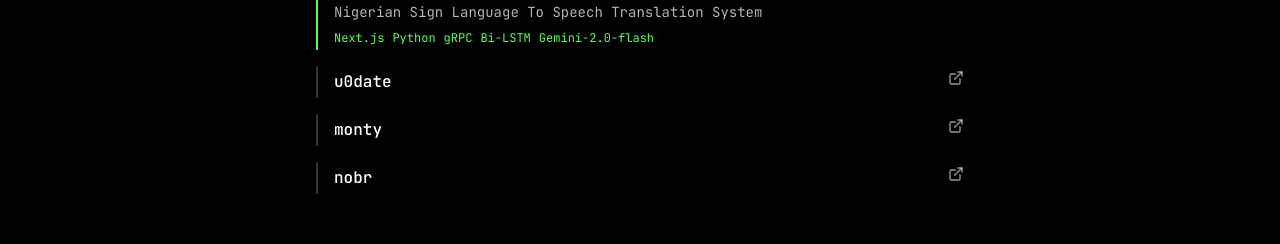
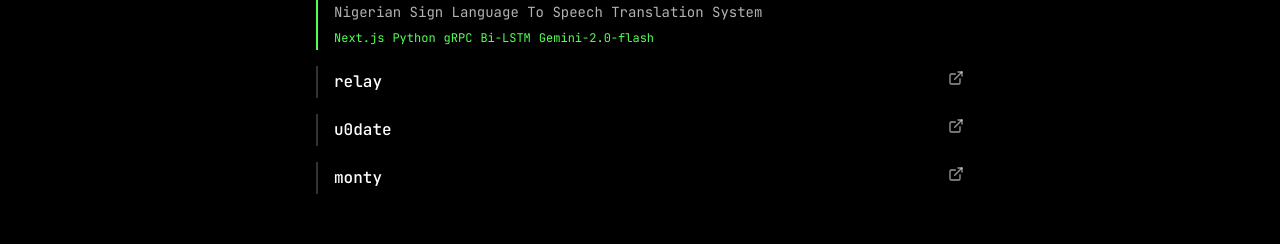
Before and after one commit to 3akare/portfolio, a Next.js app: page / in a window 1280 px wide. Shown: the part 454-698 px from the top of the page. Built offline with nearby package versions, Linux system fonts and the light colour scheme.

Commit message:
feat [portfolio]: add new project description

```diff
--- a/src/app/page.tsx
+++ b/src/app/page.tsx
@@ -18,25 +18,25 @@ export default function Home() {
     },
     {
       id: 2,
+      title: "relay",
+      description: "Build automation and package manager for C/C++",
+      tags: ["Python"],
+      github: "https://github.com/3akare/relay",
+    },
+    {
+      id: 3,
       title: "u0date",
       description: "Terminal-Based Text Editor",
       tags: ["C", "ncurses"],
       github: "https://github.com/3akare/u0date",
     },
     {
-      id: 3,
+      id: 4,
       title: "monty",
       description: "Monty Bytecode Interpreter",
       tags: ["C", "Ubuntu 20.04"],
       github: "https://github.com/3akare/monty",
-    },
-    {
-      id: 4,
-      title: "nobr",
-      description: "Low-latency Messaging Platform",
-      tags: ["Next.js", "Firebase"],
-      github: "https://github.com/3akare/nobr",
-    },
+    }
   ];
 
 
```
